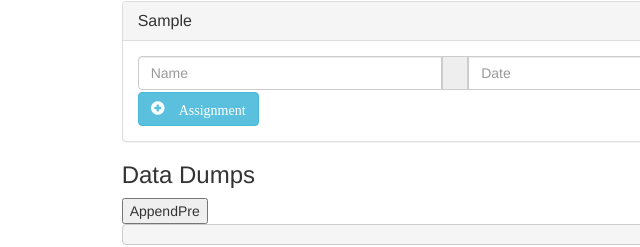
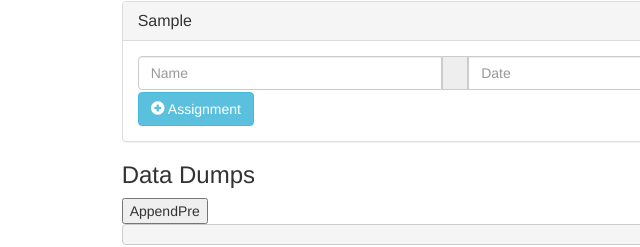
Before and after one commit to tsalomon/nodejs-host-webapp, a website: page public/gcal_publisher/index.html in a window 1280 px wide. Both pictures are taken after typing "Sample" into the empty fields and a click on the button "Add Course". Shown: the part 118-365 px from the top of the page, 0-640 px from the left. Drawn offline with Linux system fonts and the light colour scheme.

Commit message:
a few UI tweaks

```diff
--- a/public/gcal_publisher/index.html
+++ b/public/gcal_publisher/index.html
@@ -103,7 +103,7 @@
 
 
 				<button id="newassign" class="btn btn-info js-scroll-to" type="button" onclick="newAssignment(this.parentNode)" >
-					<span class="glyphicon glyphicon-plus-sign"> Assignment</span>
+					<span class="glyphicon glyphicon-plus-sign"></span> Assignment
 				</button>
 
 
```
